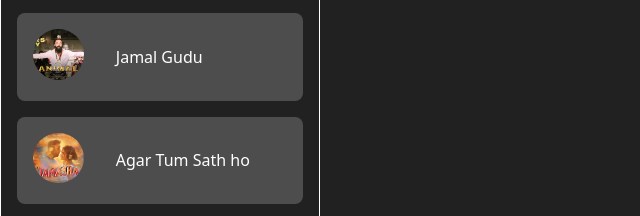
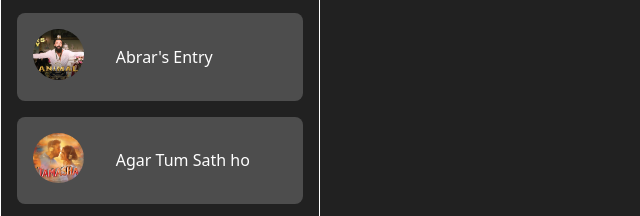
Before and after one commit to charan-the-dev/spotify-clone, a plain HTML site: page index.html in a window 1280 px wide. Shown: the part 170-386 px from the top of the page, 0-640 px from the left. Drawn offline with Linux system fonts and the light colour scheme.

Commit message:
Update index.html

```diff
--- a/index.html
+++ b/index.html
@@ -40,7 +40,7 @@
                 <div class="image">
                     <img alt="Song Image">
                 </div>
-                <div class="song-title">Jamal Gudu</div>
+                <div class="song-title">Abrar's Entry</div>
                 <img src="images/play.svg" alt="" class="play-pause">
             </div>
             <div class="song" id="3">
```
